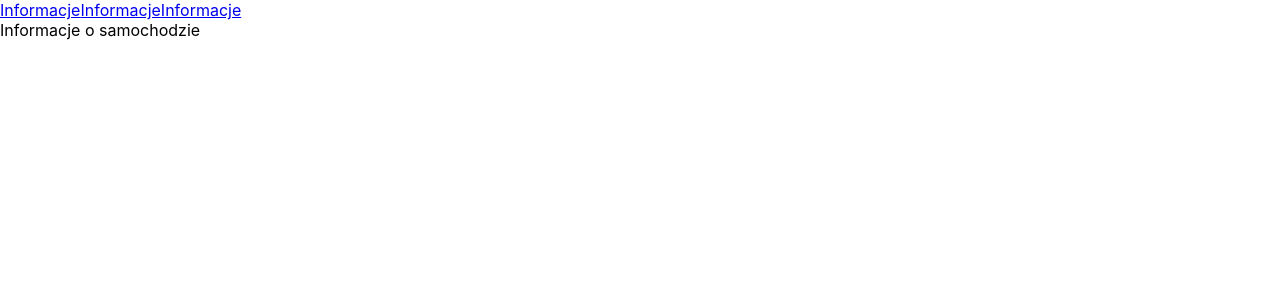
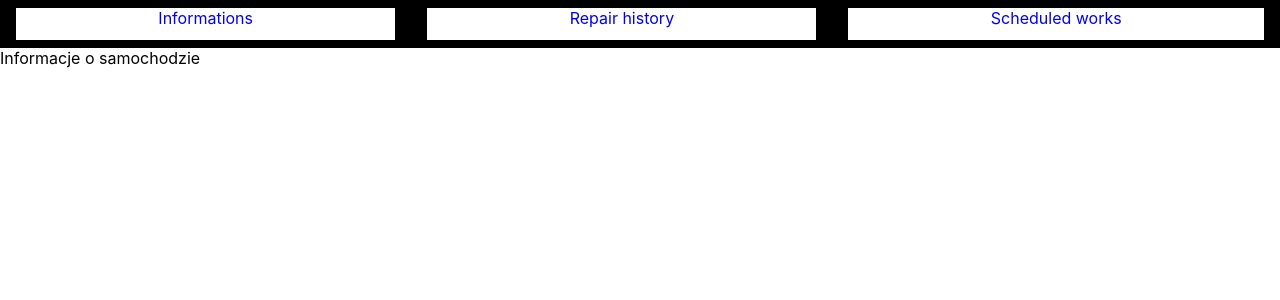
Before and after one commit to dziwanski/vsb, a React (Create React App) app: page /dashboard in a window 1280 px wide. Shown: the top 300 px of the page. Built offline with nearby package versions, Linux system fonts and the light colour scheme.

Commit message:
Add basic styles to Dashboard component

```diff
--- a/src/components/Dashboard/Dashboard.jsx
+++ b/src/components/Dashboard/Dashboard.jsx
@@ -9,11 +9,11 @@ const Dashboard = () => {
     console.log(url);
 
     return (
-        <div>
-            <nav>
-                <NavLink to={`${url}`}>Informacje</NavLink>
-                <NavLink to={`${url}/repair-history`}>Informacje</NavLink>
-                <NavLink to={`${url}/scheduled-list`}>Informacje</NavLink>
+        <>
+            <nav className='navigation-panel'>
+                <NavLink to={`${url}`}>Informations</NavLink>
+                <NavLink to={`${url}/repair-history`}>Repair history</NavLink>
+                <NavLink to={`${url}/scheduled-list`}>Scheduled works</NavLink>
             </nav>
 
             <Switch>
@@ -32,7 +32,7 @@ const Dashboard = () => {
                 </Route>
             </Switch>
 
-        </div>
+        </>
     )
 }
 
--- a/src/components/Dashboard/Dashboards.styles.scss
+++ b/src/components/Dashboard/Dashboards.styles.scss
@@ -0,0 +1,18 @@
+.navigation-panel {
+  background: black;
+  height: 3rem;
+  display: flex;
+  //column-gap: 1rem;
+  flex-direction: row;
+  flex-wrap: nowrap;
+  justify-content: center;
+
+  a {
+    display: inline-block;
+    text-align: center;
+    flex-grow: 1;
+    margin: 0.5rem 1rem;
+    background: white;
+    text-decoration: none;
+  }
+}
```
